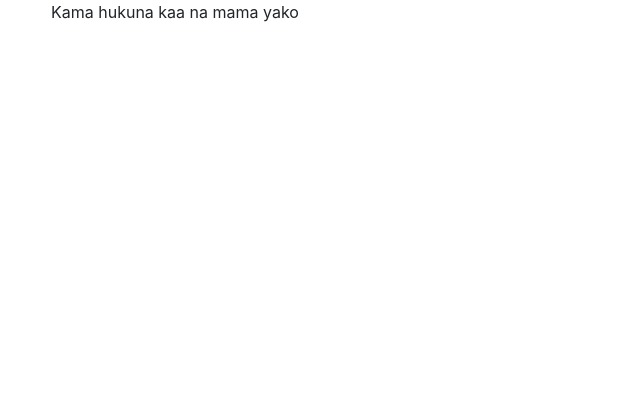
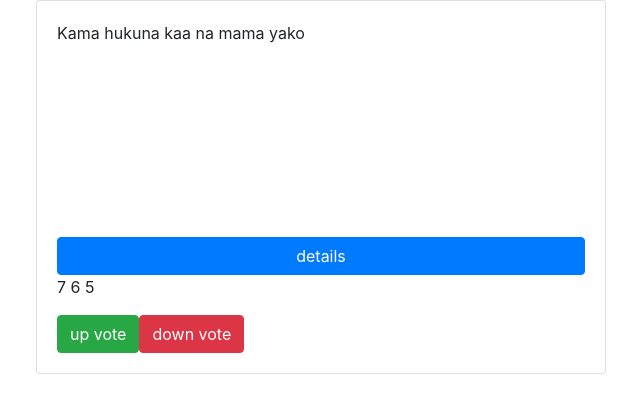
Before and after one commit to wamakimaN/Quotes, an Angular app: page / in a window 1280 px wide. Shown: the top 410 px of the page, without its empty margins (34-674 px from the left). Built offline with nearby package versions, Linux system fonts and the light colour scheme.

Commit message:
add input property binding from parent quotes to child quote-details

```diff
--- a/src/app/app.module.ts
+++ b/src/app/app.module.ts
@@ -4,11 +4,13 @@ import { NgModule } from '@angular/core';
 import { AppRoutingModule } from './app-routing.module';
 import { AppComponent } from './app.component';
 import { QuotesComponent } from './quotes/quotes.component';
+import { QuoteDetailsComponent } from './quote-details/quote-details.component';
 
 @NgModule({
   declarations: [
     AppComponent,
-    QuotesComponent
+    QuotesComponent,
+    QuoteDetailsComponent
   ],
   imports: [
     BrowserModule,
--- /dev/null
+++ b/src/app/quote-details/quote-details.component.html
@@ -0,0 +1,7 @@
+<div>
+  <p>
+    {{quote.upVotes}} {{quote.downVotes}} {{quote.published}}
+  </p>
+  <button class="btn btn-success">up vote</button>
+  <button class="btn btn-danger">down vote</button>
+</div>
--- /dev/null
+++ b/src/app/quote-details/quote-details.component.ts
@@ -0,0 +1,16 @@
+import { Component, OnInit, Input} from '@angular/core';
+import { Quote } from '../quote';
+
+@Component({
+  selector: 'app-quote-details',
+  templateUrl: './quote-details.component.html',
+  styleUrls: ['./quote-details.component.css']
+})
+export class QuoteDetailsComponent implements OnInit {
+@Input() quote: Quote;
+  constructor() { }
+
+  ngOnInit() {
+  }
+
+}
--- a/src/app/quote.ts
+++ b/src/app/quote.ts
@@ -1,6 +1,6 @@
 export class Quote {
-  showDetails: boolean;
+  // showDetails: boolean;
   constructor(public name: string, public sentence: string, public upVotes: number, public downVotes: number, public published: number) {
-    this.showDetails = false;
+    // this.showDetails = false;
   }
 }
--- a/src/app/quotes/quotes.component.css
+++ b/src/app/quotes/quotes.component.css
@@ -0,0 +1,3 @@
+.card-text{
+  height: 200px;
+}
--- a/src/app/quotes/quotes.component.html
+++ b/src/app/quotes/quotes.component.html
@@ -1,9 +1,11 @@
 <div class="container">
   <div class="row">
-    <div class="col-md-6">
-      <p *ngFor='let quote of quotes'>
+    <div class="card card-body col-md-6">
+      <p class="card-text" *ngFor='let quote of quotes'>
         {{quote.sentence}}
       </p>
+      <button class="btn btn-primary">details</button>
+      <app-quote-details *ngFor='let quote of quotes' [quote]='quote'></app-quote-details>
     </div>
   </div>
 </div>
--- a/src/app/quotes/quotes.component.ts
+++ b/src/app/quotes/quotes.component.ts
@@ -9,8 +9,8 @@ import { Quote } from '../quote';
 export class QuotesComponent implements OnInit {
 
   quotes:Quote[]=[
-   new Quote('Lonyangapou','Kama hukuna kaa na mama yako',0,0,0)
-  ]
+   new Quote('Lonyangapou','Kama hukuna kaa na mama yako',7,6,5)
+  ];
 
   constructor() { }
 
```
Also changed, not shown: src/app/quote-details/quote-details.component.css (added), src/styles.css (line endings or trailing spaces), 1 other file (tests, documents, lock files or other folders).
